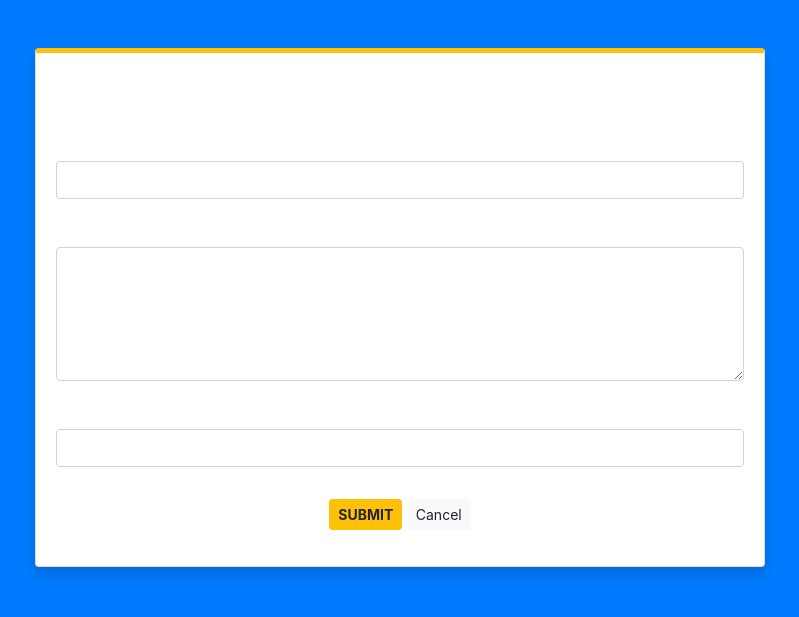
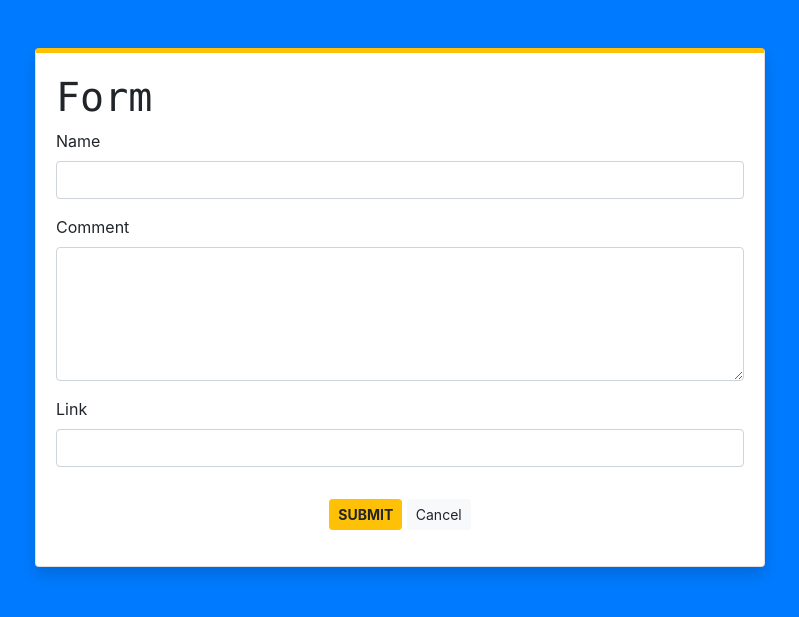
Before and after one commit to 63070215/63070215, a PHP site: page /ITFLab/form.php in a window 1280 px wide. Shown: the top 617 px of the page, without its empty margins (240-1039 px from the left). Run offline with PHP 8.4, Linux system fonts and the light colour scheme.

Commit message:
Update form.php

```diff
--- a/ITFLab/form.php
+++ b/ITFLab/form.php
@@ -11,7 +11,7 @@
 	</style>
 </head>
 <body class="bg-primary py-5">
-	<div class="container text-white">
+	<div class="container text-black">
 		<div class="row">
 			<div class="col-12 col-lg-8 offset-lg-2">
 				<div class="card shadow">
```
